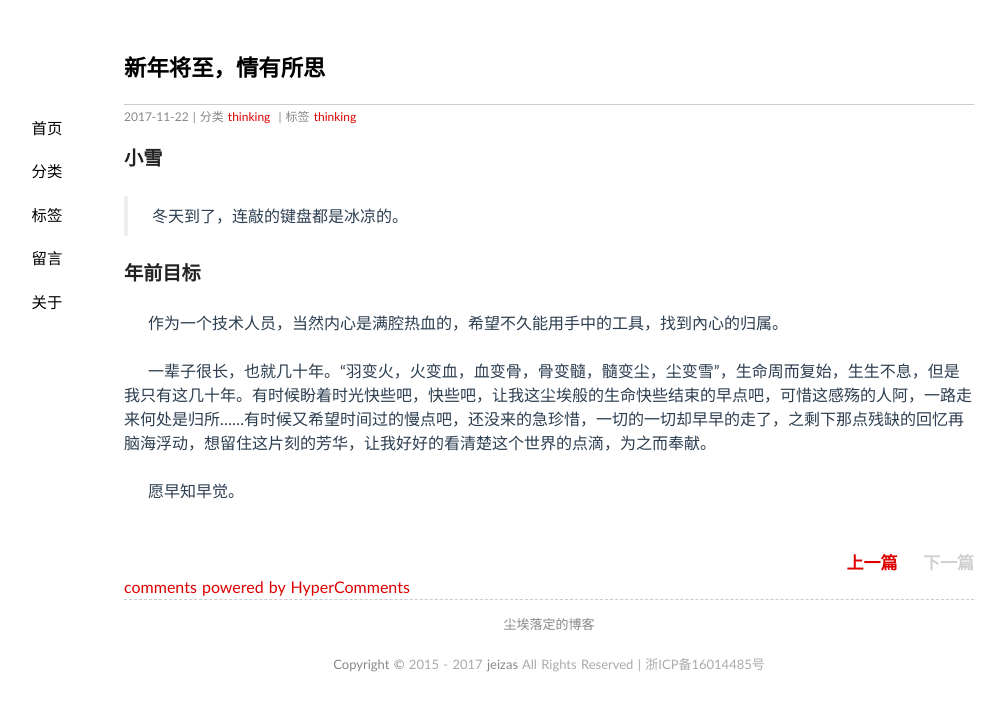
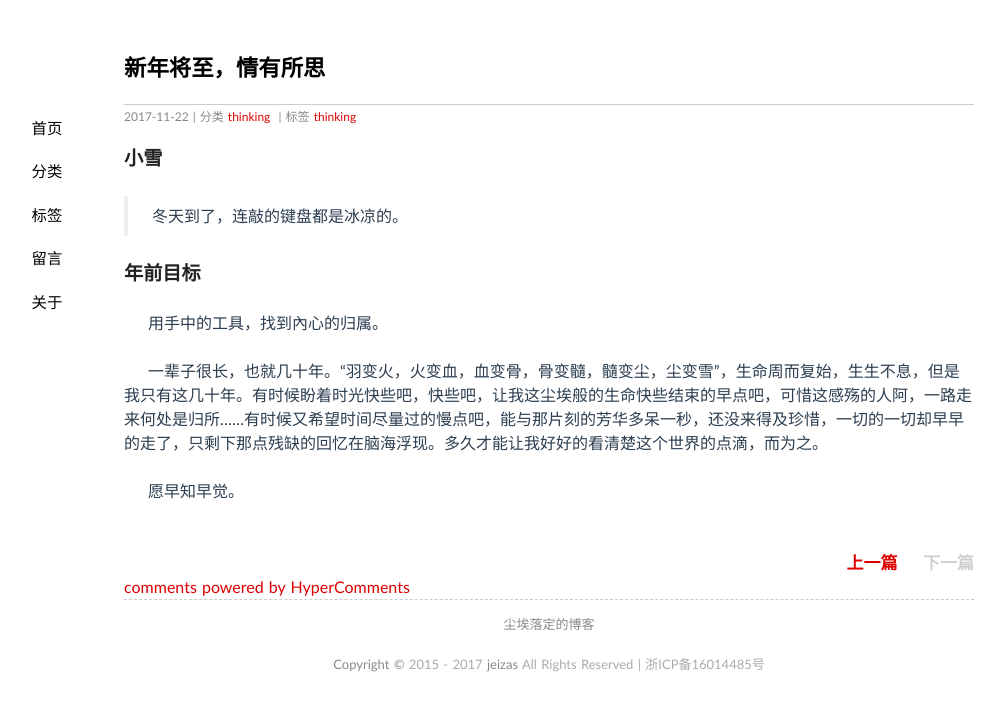
Before and after one commit to jeizas/jeizas.github.io, a Jekyll site: the page built from _posts/2017-11-22-winter_thinking.md, in a window 1280 px wide. Shown: the top 711 px of the page, without its empty margins (91-1096 px from the left). Built offline with Jekyll 4.4.1, drawn with Linux system fonts in a browser that asks for light colours; comment, search, counter and statistics services are not loaded.

Commit message:
modified:   _posts/2017-11-22-winter_thinking.md

```diff
--- a/_posts/2017-11-22-winter_thinking.md
+++ b/_posts/2017-11-22-winter_thinking.md
@@ -12,8 +12,8 @@ tags: thinking
 
 ### 年前目标
 
-&emsp;&emsp;作为一个技术人员，当然内心是满腔热血的，希望不久能用手中的工具，找到內心的归属。
+&emsp;&emsp;用手中的工具，找到內心的归属。
 
-&emsp;&emsp;一辈子很长，也就几十年。“羽变火，火变血，血变骨，骨变髓，髓变尘，尘变雪”，生命周而复始，生生不息，但是我只有这几十年。有时候盼着时光快些吧，快些吧，让我这尘埃般的生命快些结束的早点吧，可惜这感殇的人阿，一路走来何处是归所......有时候又希望时间过的慢点吧，还没来的急珍惜，一切的一切却早早的走了，之剩下那点残缺的回忆再脑海浮动，想留住这片刻的芳华，让我好好的看清楚这个世界的点滴，为之而奉献。
+&emsp;&emsp;一辈子很长，也就几十年。“羽变火，火变血，血变骨，骨变髓，髓变尘，尘变雪”，生命周而复始，生生不息，但是我只有这几十年。有时候盼着时光快些吧，快些吧，让我这尘埃般的生命快些结束的早点吧，可惜这感殇的人阿，一路走来何处是归所......有时候又希望时间尽量过的慢点吧，能与那片刻的芳华多呆一秒，还没来得及珍惜，一切的一切却早早的走了，只剩下那点残缺的回忆在脑海浮现。多久才能让我好好的看清楚这个世界的点滴，而为之。
 
 &emsp;&emsp;愿早知早觉。
```
